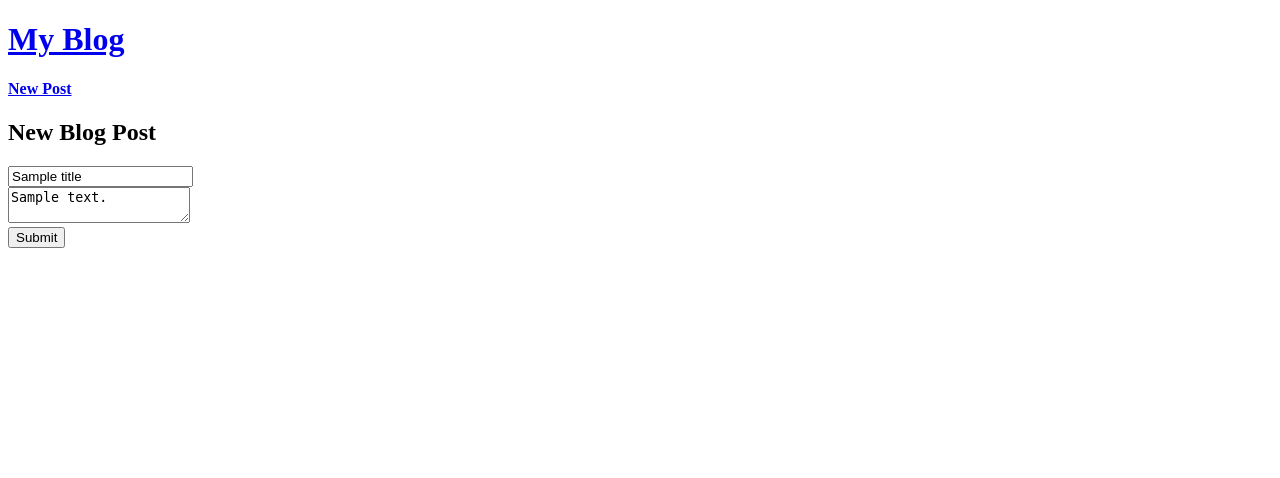
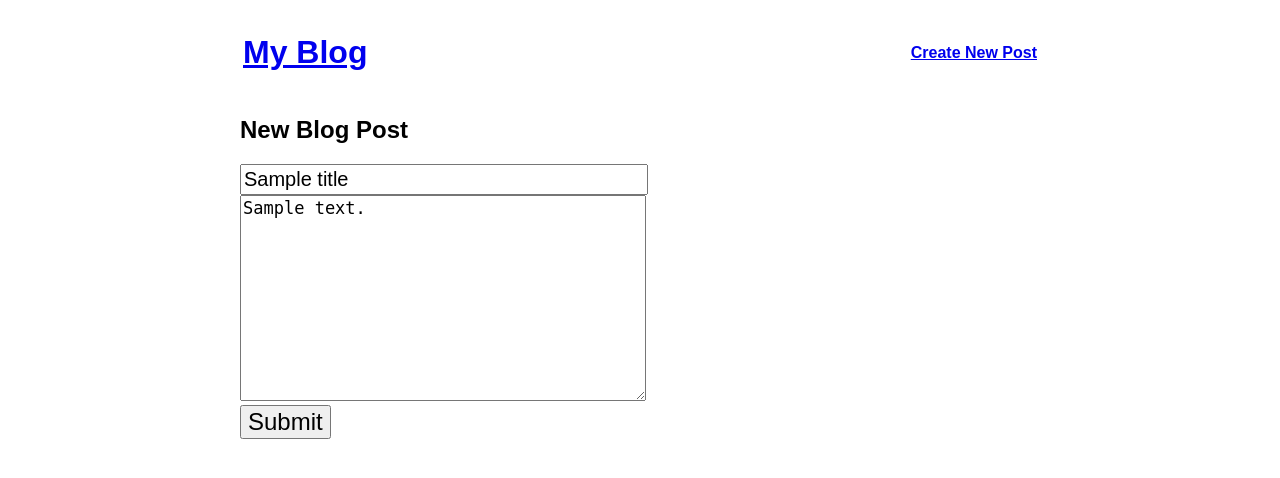
Before and after one commit to ekkennon/build-a-blog, a Python web app: template templates/form.html in a window 1280 px wide. Shown: the top 478 px of the page. Run offline with Jinja, Linux system fonts and the light colour scheme; the template is opened without the code that fills it: most values are stand-ins (such as "Sample title", 1, 10 or a date in 2020).

Commit message:
fixed potential errors and code cleanup

```diff
--- a/templates/allPosts.html
+++ b/templates/allPosts.html
@@ -10,4 +10,6 @@
 		<hr/>
 	{% endfor %}
 
+	<p><a href="/blog?page={{ page }}"">View Older Posts</a></p>
+
 {% endblock %}
--- a/templates/base.html
+++ b/templates/base.html
@@ -2,12 +2,79 @@
 <html>
 <head>
 	<title>My Blog</title>
+	<style type="text/css">
+	body {
+		font-family: sans-serif;
+		width: 800px;
+		margin: 0 auto;
+		padding: 10px;
+	}
+
+	.error {
+		color: red;
+	}
+
+	label {
+		display: block;
+		font-size: 20px;
+	}
+
+	input[type=text] {
+		width: 400px;
+		font-size: 20px;
+		padding: 2px;
+	}
+
+	textarea {
+		width: 400px;
+		height: 200px;
+		font-size: 17px;
+		font-family: monospace;
+	}
+
+	input[type=submit] {
+		font-size: 24px;
+	}
+
+	hr {
+		margin: 20px auto;
+	}
+
+	.post + .post {
+		margin-top: 20px;
+	}
+
+	.post-title {
+		font-weight: bold;
+	}
+
+	.post-body {
+		margin: 0;
+		font-size: 17px;
+	}
+
+	table {
+		width: 100%;
+	}
+
+	.right {
+		text-align: right;
+	}
+	</style>
 </head>
 <body>
-	<h1>
-        <a href="/">My Blog</a>
-    </h1>
-    <h4><a href='/newpost'>New Post</a></h4>
+	<table>
+		<tr>
+			<td>
+				<h1><a href="/">My Blog</a></h1>
+			</td>
+			<td class="right">
+				<h4><a href='/newpost'>Create New Post</a></h4>
+			</td>
+		</tr>
+	</table>
+
+    <p></p>
 	{% block content %}
     {% endblock %}
 </body>
```
Also changed, not shown: main.py (+22 -5 lines), templates/errorpage.html (added, +9 -0 lines), templates/post.html (added, +10 -0 lines).
